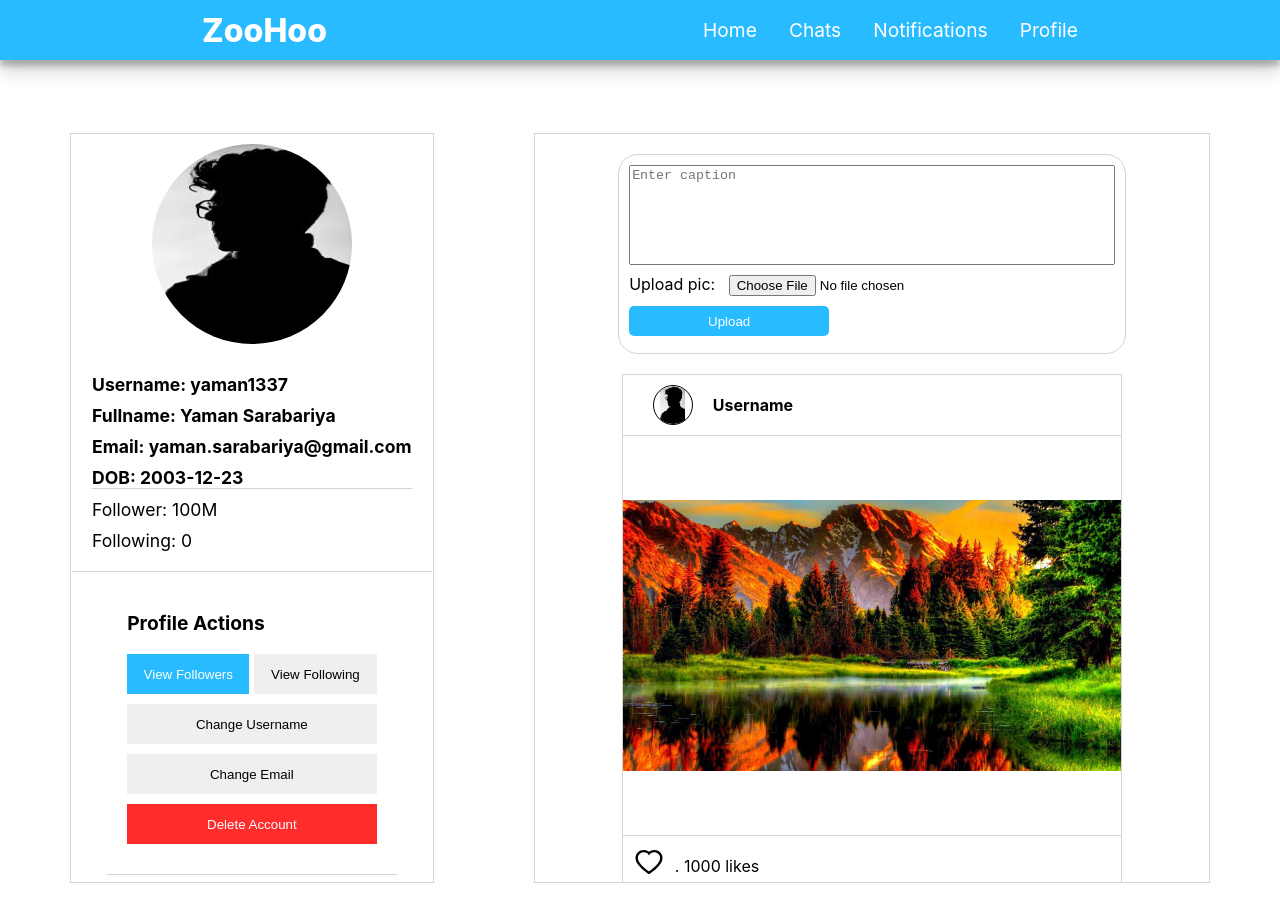
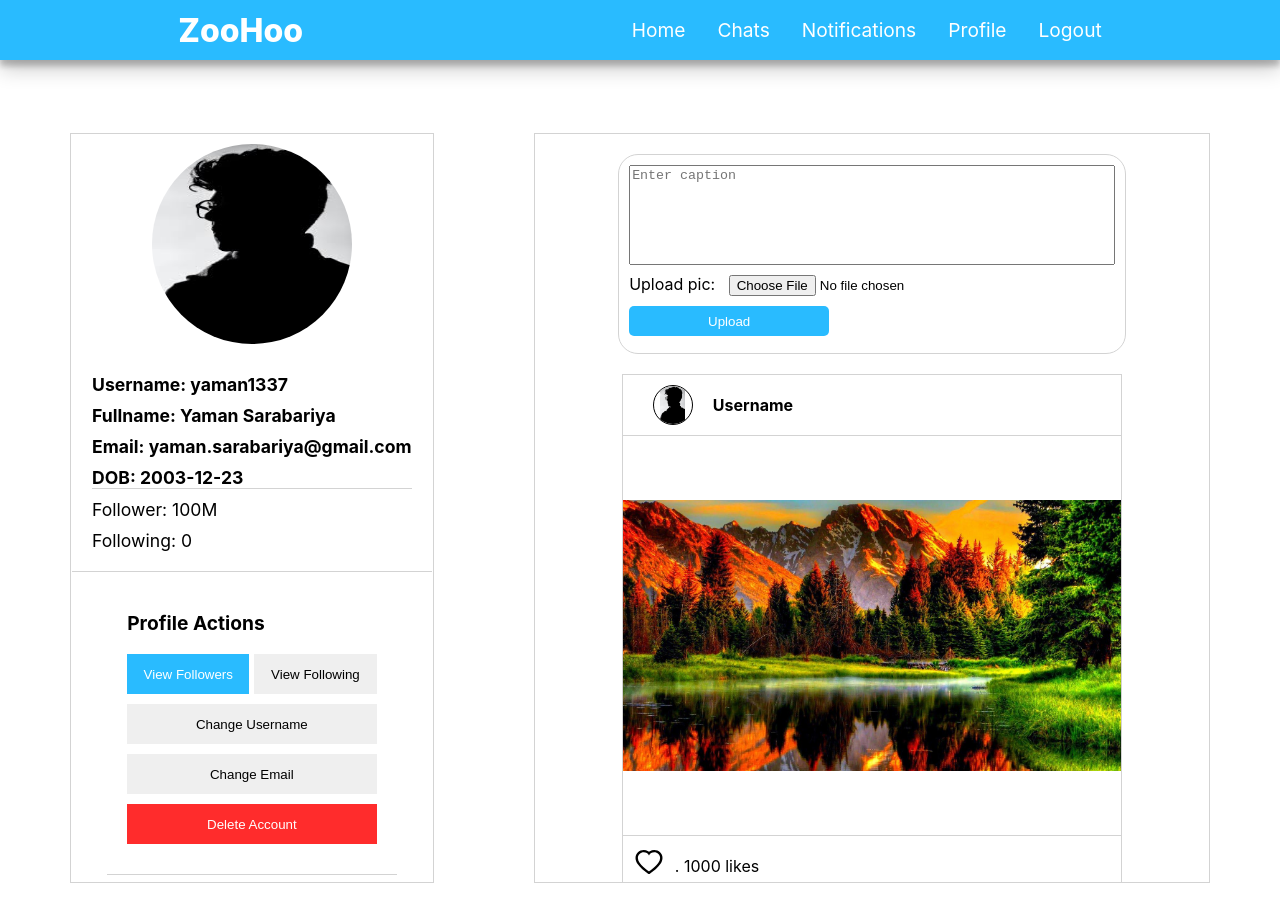
Before and after one commit to yaman1337/zoohoo, a Next.js app: page /profile in a window 1280 px wide. Shown: the top 922 px of the page. Built offline with nearby package versions, Linux system fonts and the light colour scheme.

Commit message:
minor changes

```diff
--- a/components/CreatePostForm.js
+++ b/components/CreatePostForm.js
@@ -5,7 +5,7 @@ const CreatePostForm = () => {
     <div className={styles.createPostForm}>
         <textarea name="caption" id="caption" style={{width: "100%", resize: "none", height: "100px", marginBottom: "5px"}} placeholder="Enter caption" ></textarea>
         <label htmlFor="photo">Upload pic:&nbsp;&nbsp;&nbsp;</label>
-        <input type="file" name="photo" id="photo"/>
+        <input type="file" name="photo" id="photo" accept="image/png, image/jpeg"/>
         <br />
         <button className={styles.uploadBtn}>Upload</button>
     </div>
--- a/components/Navbar.js
+++ b/components/Navbar.js
@@ -20,6 +20,9 @@ export default function Navbar() {
         <Link href="/profile">
           <a className={styles.navLink}>Profile</a>
         </Link>
+        <Link href="/logout">
+          <a className={styles.navLink}>Logout</a>
+        </Link>
       </div>
     </div>
   );
--- a/styles/components/ProfileScreen.module.css
+++ b/styles/components/ProfileScreen.module.css
@@ -47,14 +47,16 @@
     cursor: pointer;
 }
 
+.actionButtons button:hover {
+    filter: brightness(80%);
+}
+
 .deleteAccountBtn {
     background: rgb(255, 44, 44);
     color: white;
 }
 
-.deleteAccountBtn:hover {
-    filter: brightness(80%);
-}
+
 .actionButtons p {
     font-size: 1.2rem;
     font-weight: 700;
```
